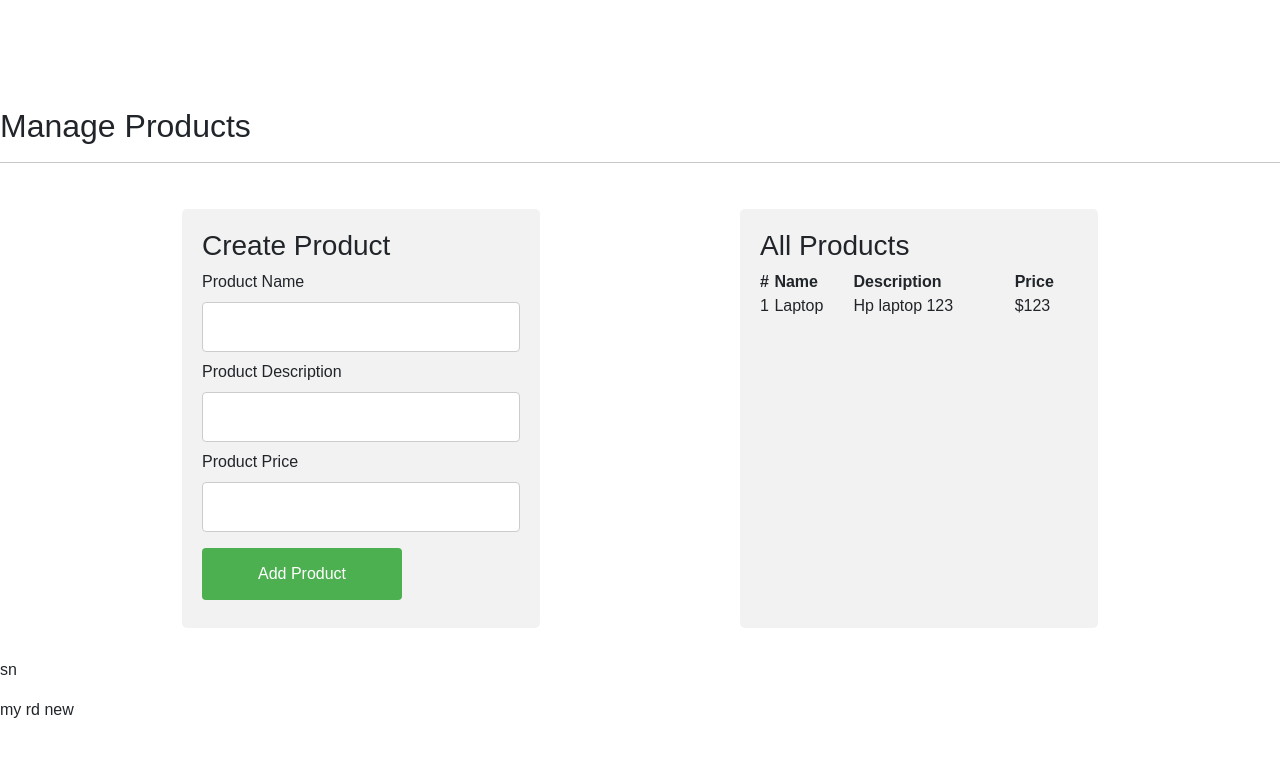
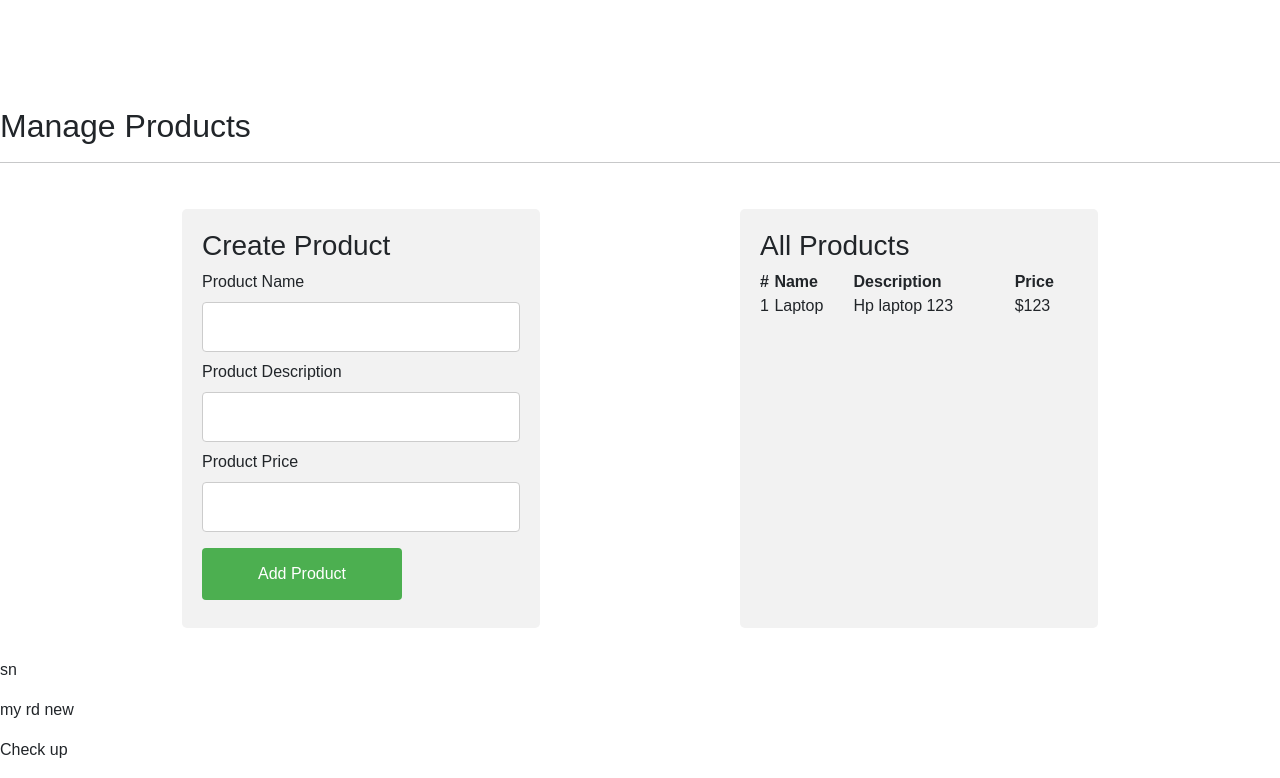
Before and after one commit to TonoIsl2525/XAngularRepaso, an Angular app: page / in a window 1280 px wide. Shown: the part 237-1015 px from the top of the page. Before the commit the page ends 975 px from the top, so only its background shows below. Built offline with nearby package versions, Linux system fonts and the light colour scheme.

Commit message:
Update container.component.html

```diff
--- a/src/app/container/container.component.html
+++ b/src/app/container/container.component.html
@@ -5,3 +5,4 @@
 <app-child></app-child>
 <p>sn</p>
 <p>my rd new</p>
+<p>Check up</p>
```
